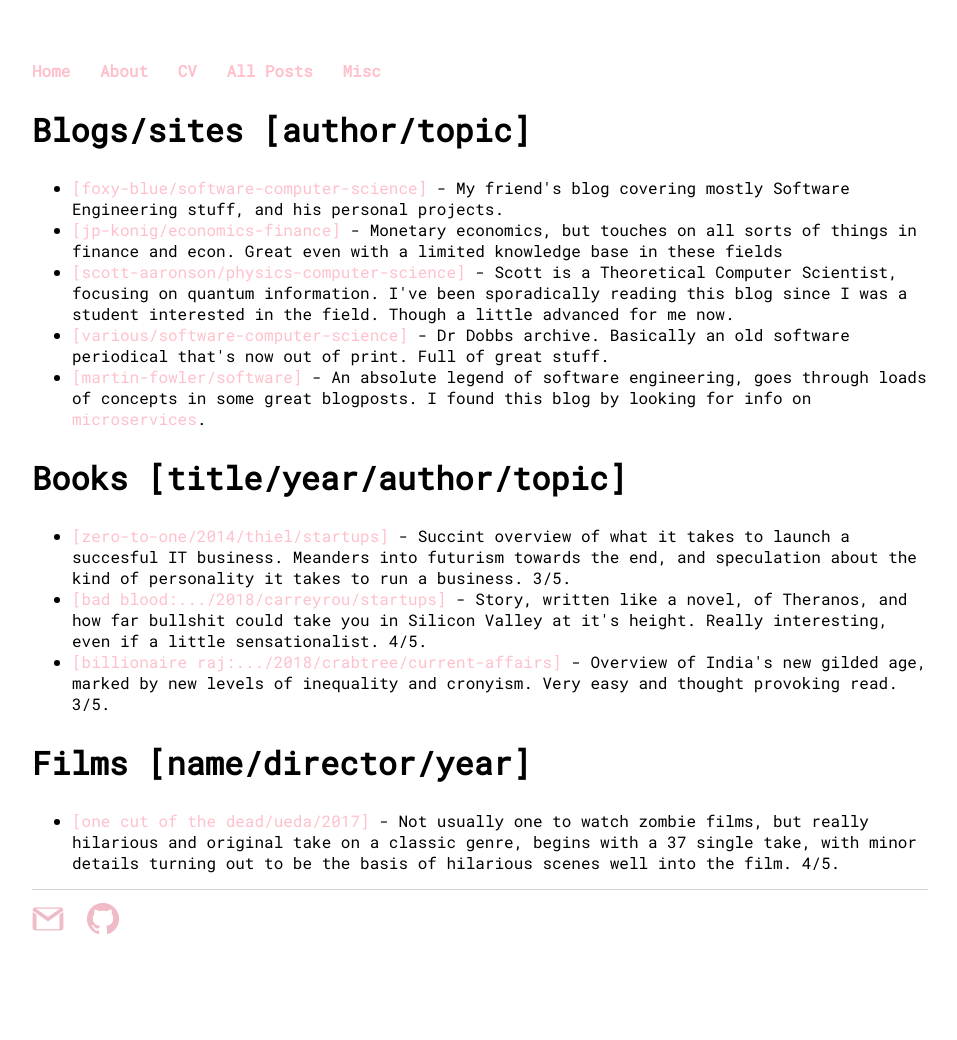
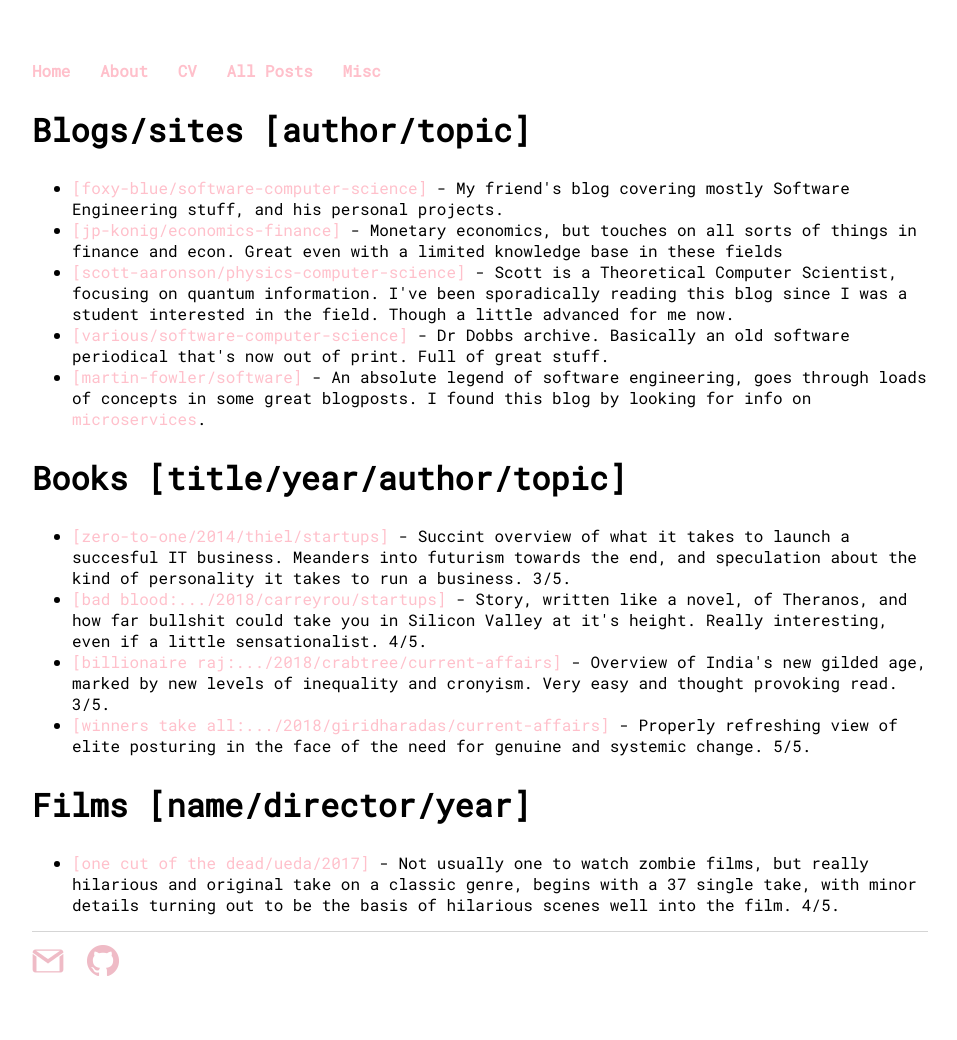
Before and after one commit to skailasa/skailasa.github.io, a Jekyll site: the page built from misc/index.html, in a window 1280 px wide. Shown: the whole page, without its empty margins (160-1117 px from the left). Built offline with Jekyll 4.4.1, drawn with Linux system fonts in a browser that asks for light colours; before the commit the page ends 998 px from its top, so only the background shows below that.

Commit message:
Add winners take all review

```diff
--- a/misc/index.html
+++ b/misc/index.html
@@ -55,6 +55,11 @@ title: Miscellaneous
         - Overview of India's new gilded age, marked by new levels of inequality
         and cronyism. Very easy and thought provoking read. 3/5.
     </li>
+    <li>
+        <a href="">[winners take all:.../2018/giridharadas/current-affairs]</a>
+        - Properly refreshing view of elite posturing in the face of the need
+        for genuine and systemic change. 5/5.
+    </li>
 </ul>
 
 <h2>Films [name/director/year]</h2>
```
